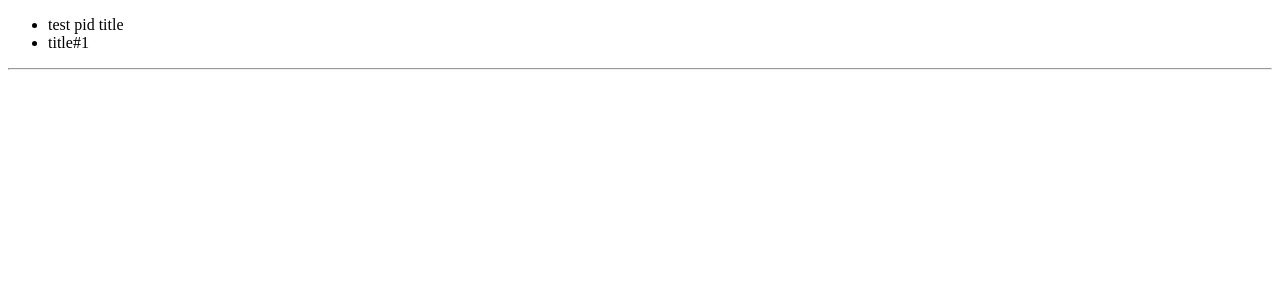
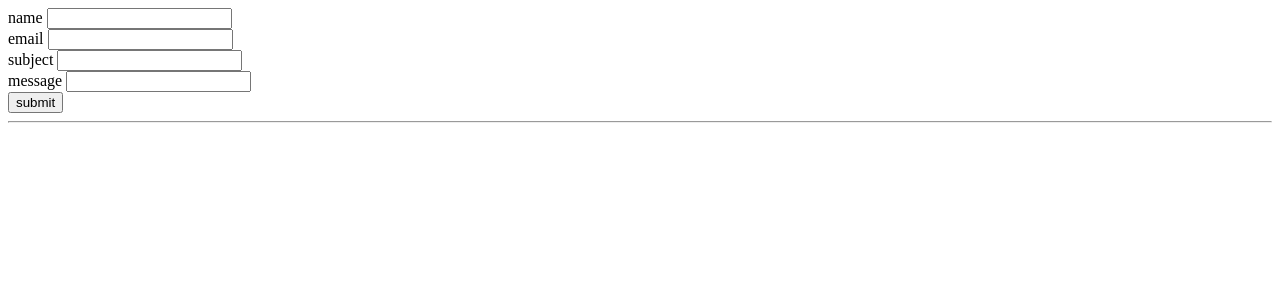
Before and after one commit to Golshani-ma/djangoProject, a Django app: page /blog/test in a window 1280 px wide. Shown: the top 300 px of the page. Run offline with Django 4.2, Linux system fonts and the light colour scheme; data comes from the database, SQL or seed files in the repository.

```diff
--- a/blog/views.py
+++ b/blog/views.py
@@ -76,4 +76,11 @@ def blog_search(request):
 
 
 def test(request):
+    if request.method == 'POST':
+        name=request.POST.get('name')
+        email=request.POST.get('email')
+        subject=request.POST.get('subject')
+        message=request.POST.get('message')
+        print(name, email, subject, message)
+
     return render(request, 'test.html')
--- a/templates/test.html
+++ b/templates/test.html
@@ -7,8 +7,24 @@
 </head>
 <body>
 
-{% post_titles as pt %}
-{% popular_posts %}
+<form method="post" action={% url 'blog:test' %}>
+    {% csrf_token %}
+    <label >name</label>
+    <input type="text" name="name">
+    <br>
+    <label >email</label>
+    <input type="email" name="email">
+    <br>
+    <label >subject</label>
+    <input type="text" name="subject">
+    <br>
+    <label >message</label>
+    <input type="text" name="message">
+    <br>
+
+
+    <button type="submit">submit</button>
+</form>
 <hr>
 
 
--- a/website/models.py
+++ b/website/models.py
@@ -14,4 +14,4 @@ class Contact(models.Model):
 
     class Meta:
         ordering = ['-created_at']
-        db_table_comment = "Contact Table Commentssssssssss"
+        db_table_comment = "Contact Table"
```
Also changed, not shown: templates/website/website-latest-posts.html (+4 -4 lines).
